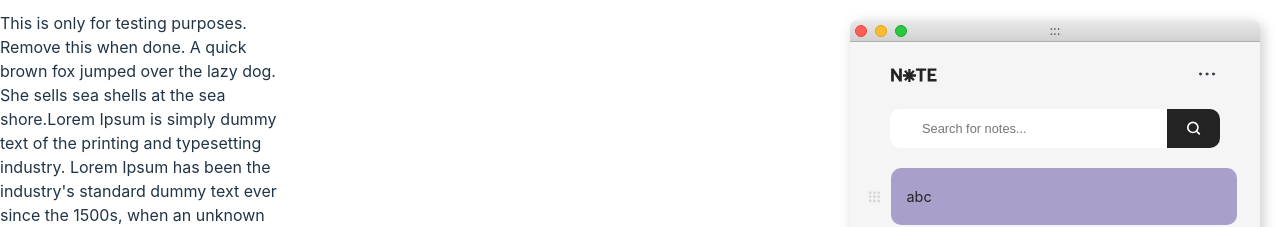
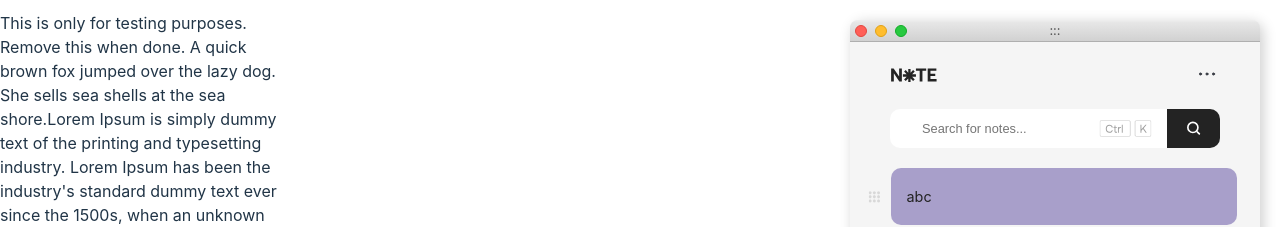
Before and after one commit to deepak-gangwar/note-chrome-extension, a React (Vite) app: page / in a window 1280 px wide. Shown: the top 227 px of the page. Built offline with nearby package versions, Linux system fonts and the light colour scheme.

Commit message:
Add keyboard shortcut notation markup and styles in search bar

```diff
--- a/src/components/Search/index.jsx
+++ b/src/components/Search/index.jsx
@@ -69,6 +69,21 @@ export default function Search({ handleTyping }) {
         <div className='chromenote-search' style={styles.search} >
             {/* <input onKeyUp={handleKeyPress} type="chromenote-text" className='bar' style={searchBarStyles} name='search-bar' placeholder="Search for notes..." onChange={(e) => handleChange(e.target.value)} value={text} /> */}
             <input ref={inputRef} type="chromenote-text" className='bar' style={searchBarStyles} name='search-bar' placeholder="Search for notes..." onChange={(e) => handleChange(e.target.value)} value={text} />
+
+            <svg style={styles.keyboard_shortcut} width="129" height="41" viewBox="0 0 129 41" fill="none" xmlns="http://www.w3.org/2000/svg">
+                <path d="M101.904 31V11.4H104.34V22.516L114.224 11.4H117.192L110.024 19.66L117.752 31H114.84L108.232 21.508L104.34 25.904V31H101.904Z" fill={isDarkTheme ? styles.keyboard_shortcut.color.dark : styles.keyboard_shortcut.color.light} />
+                <rect x="88.5" y="0.5" width="40" height="40" rx="3.5" stroke={isDarkTheme ? styles.keyboard_shortcut.color.dark : styles.keyboard_shortcut.color.light} />
+                <g fill={isDarkTheme ? styles.keyboard_shortcut.color.dark : styles.keyboard_shortcut.color.light}>
+                    <path d="M24.3318 31.1679C18.7038 31.1679 15.1758 27.1919 15.1758 21.1999C15.1758 15.2639 18.8438 11.2319 24.5278 11.2319C28.8678 11.2319 32.0318 13.7519 32.7598 17.8119H30.1838C29.4278 15.0959 27.3558 13.4719 24.4158 13.4719C20.2998 13.4719 17.6678 16.6639 17.6678 21.1999C17.6678 25.7079 20.1878 28.9279 24.3038 28.9279C27.3278 28.9279 29.4278 27.3319 30.1558 24.5879H32.7318C32.0038 28.6479 28.7558 31.1679 24.3318 31.1679Z" />
+                    <path d="M37.0394 27.2759V18.8199H34.4634V16.7199H37.0394V12.7159H39.3354V16.7199H43.0314V18.8199H39.3354V27.2479C39.3354 28.4519 39.7554 28.8999 40.9874 28.8999H43.2554V30.9999H40.7634C38.0194 30.9999 37.0394 29.7959 37.0394 27.2759Z" />
+                    <path d="M52.2449 16.7199H52.8889V18.9599H51.7409C48.7449 18.9599 47.9329 21.4519 47.9329 23.7199V30.9999H45.6369V16.7199H47.6249L47.9329 18.8759C48.6049 17.7839 49.6969 16.7199 52.2449 16.7199Z" />
+                    <path d="M55.2711 30.9999V11.3999H57.5671V30.9999H55.2711Z" />
+                </g>
+                <rect x="0.5" y="0.5" width="76" height="40" rx="3.5" stroke={isDarkTheme ? styles.keyboard_shortcut.color.dark : styles.keyboard_shortcut.color.light} />
+            </svg>
+
+
+
             <div className='chromenote-button' style={buttonStyles}>
                 <svg className='chromenote-search_icon' style={iconStyles} width="42" height="42" viewBox="0 0 42 42" fill="none" xmlns="http://www.w3.org/2000/svg">
                     <circle cx="19.25" cy="19.25" r="12.25" strokeWidth="4" />
--- a/src/components/Search/styles.js
+++ b/src/components/Search/styles.js
@@ -65,6 +65,18 @@ export default {
         }
     },
 
+    keyboard_shortcut: {
+        position: "absolute",
+        transform: "scale(0.4)",
+        right: "17%",
+        pointerEvents: "none",
+
+        color: {
+            light: "#00000060",
+            dark: "#ffffff60"
+        }
+    },
+
     search_icon: {
         width: "100%",
         height: "100%",
```
